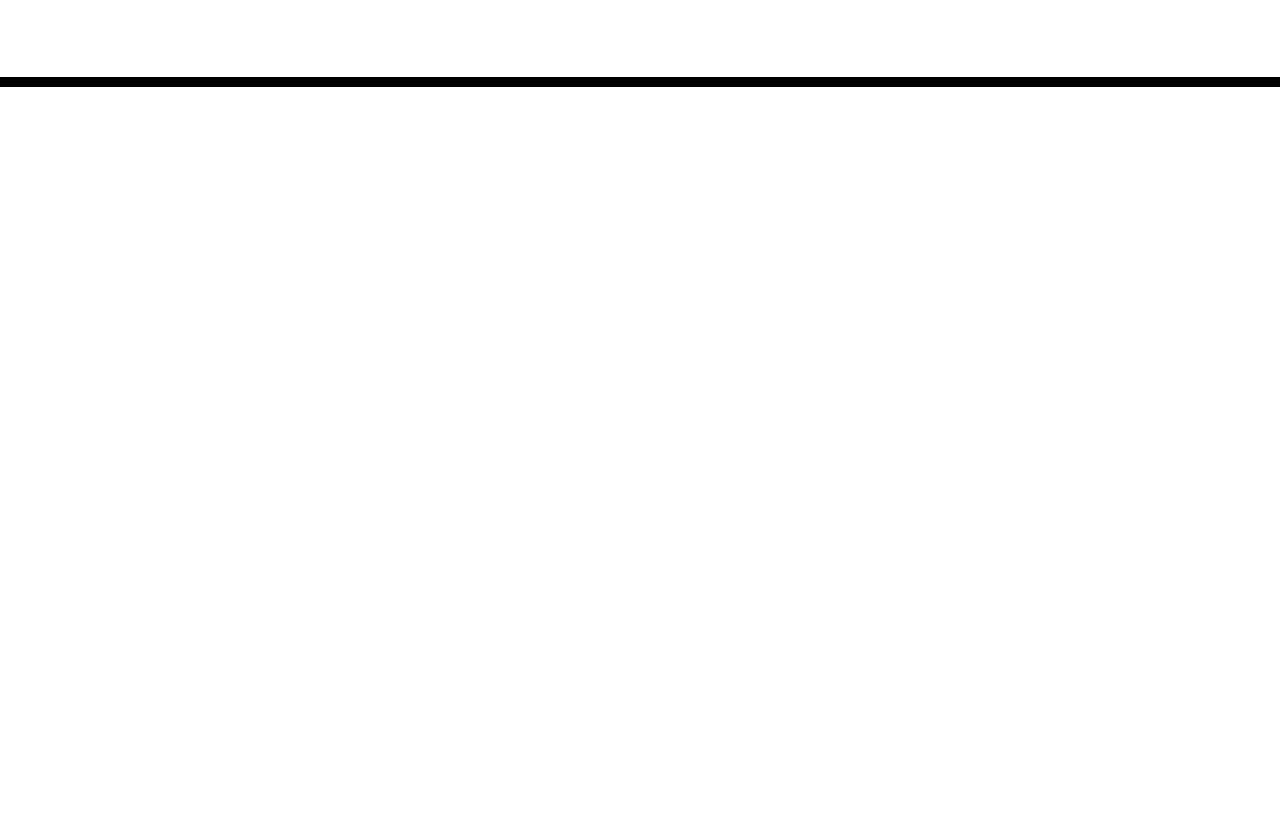
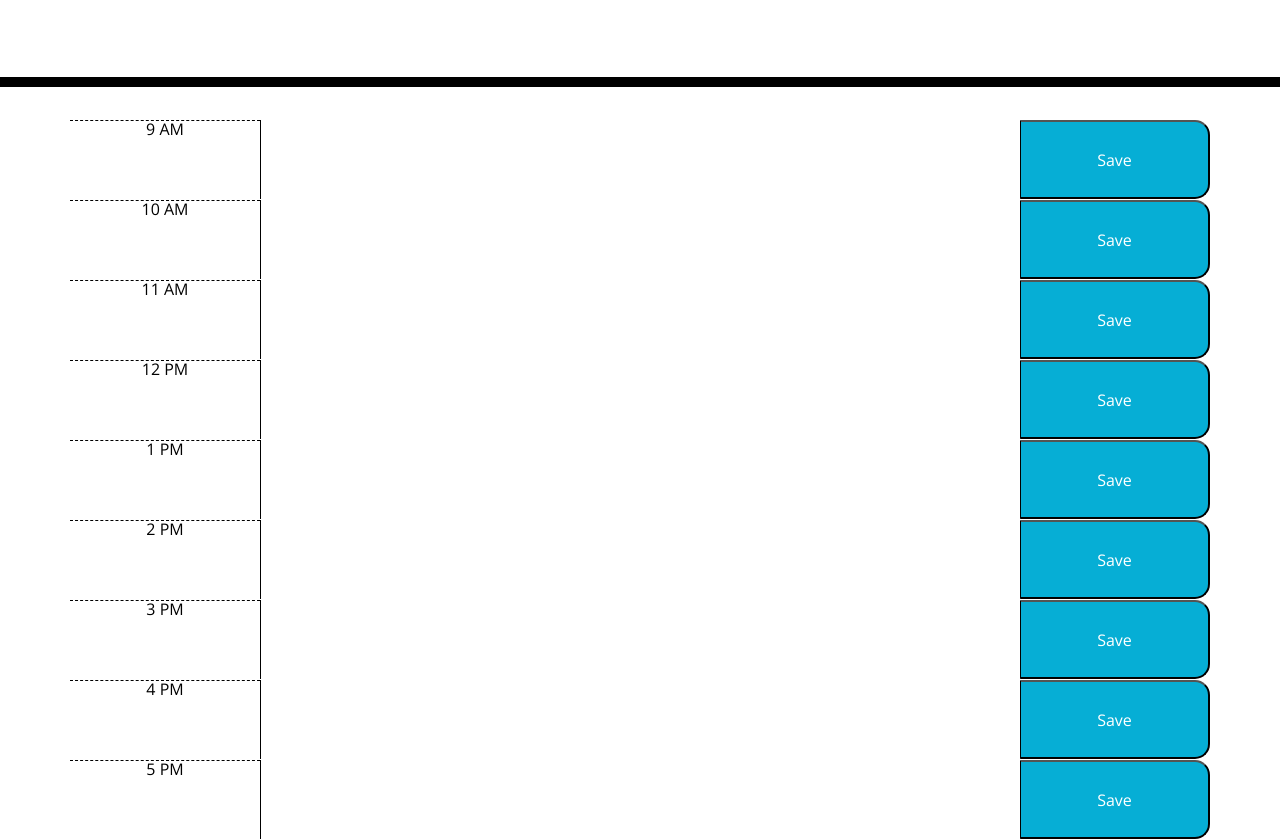
Before and after one commit to Theothermike5544/Work-Day-Scheduler, a plain HTML site: page index.html in a window 1280 px wide. Shown: the part 181-1020 px from the top of the page. Before the commit the page ends 800 px from the top, so only its background shows below. Drawn offline with nearby package versions, Linux system fonts and the light colour scheme.

Commit message:
my initial html formatting for base structure

```diff
--- a/index.html
+++ b/index.html
@@ -1,6 +1,9 @@
 <!DOCTYPE html>
+
 <html lang="en">
+
   <head>
+
     <meta charset="UTF-8" />
     <meta name="viewport" content="width=device-width, initial-scale=1.0" />
     <meta http-equiv="X-UA-Compatible" content="ie=edge" />
@@ -20,19 +23,80 @@
     />
     <link rel="stylesheet" href="style.css" />
     <title>Work Day Scheduler</title>
+
   </head>
 
   <body>
+
     <header class="jumbotron">
       <h1 class="display-3">Work Day Scheduler</h1>
       <p class="lead">A simple calendar app for scheduling your work day</p>
       <p id="currentDay" class="lead"></p>
     </header>
+
     <div class="container">
+
       <!-- Timeblocks go here -->
+
+      <div class="row time-block" id="9">
+        <div class="col-2 hour">9 AM</div>
+        <textarea class="col-8 schedule"></textarea>
+        <button class="col-2 saveBtn">Save</button>
+      </div>
+
+      <div class="row time-block" id="10">
+        <div class="col-2 hour">10 AM</div>
+        <textarea class="col-8 schedule"></textarea>
+        <button class="col-2 saveBtn">Save</button>
+      </div>
+
+      <div class="row time-block" id="11">
+        <div class="col-2 hour">11 AM</div>
+        <textarea class="col-8 schedule"></textarea>
+        <button class="col-2 saveBtn">Save</button>
+      </div>
+
+      <div class="row time-block" id="12">
+        <div class="col-2 hour">12 PM</div>
+        <textarea class="col-8 schedule"></textarea>
+        <button class="col-2 saveBtn">Save</button>
+      </div>
+
+      <div class="row time-block" id="13">
+        <div class="col-2 hour">1 PM</div>
+        <textarea class="col-8 schedule"></textarea>
+        <button class="col-2 saveBtn">Save</button>
+      </div>
+
+      <div class="row time-block" id="14">
+        <div class="col-2 hour">2 PM</div>
+        <textarea class="col-8 schedule"></textarea>
+        <button class="col-2 saveBtn">Save</button>
+      </div>
+
+      <div class="row time-block" id="15">
+        <div class="col-2 hour">3 PM</div>
+        <textarea class="col-8 schedule"></textarea>
+        <button class="col-2 saveBtn">Save</button>
+      </div>
+
+      <div class="row time-block" id="16">
+        <div class="col-2 hour">4 PM</div>
+        <textarea class="col-8 schedule"></textarea>
+        <button class="col-2 saveBtn">Save</button>
+      </div>
+
+      <div class="row time-block" id="17">
+        <div class="col-2 hour">5 PM</div>
+        <textarea class="col-8 schedule"></textarea>
+        <button class="col-2 saveBtn">Save</button>
+      </div>
+
     </div>
 
     <script src="https://code.jquery.com/jquery-3.4.1.min.js"></script>
     <script src="https://cdnjs.cloudflare.com/ajax/libs/moment.js/2.24.0/moment.min.js"></script>
+
   </body>
+
 </html>
```
